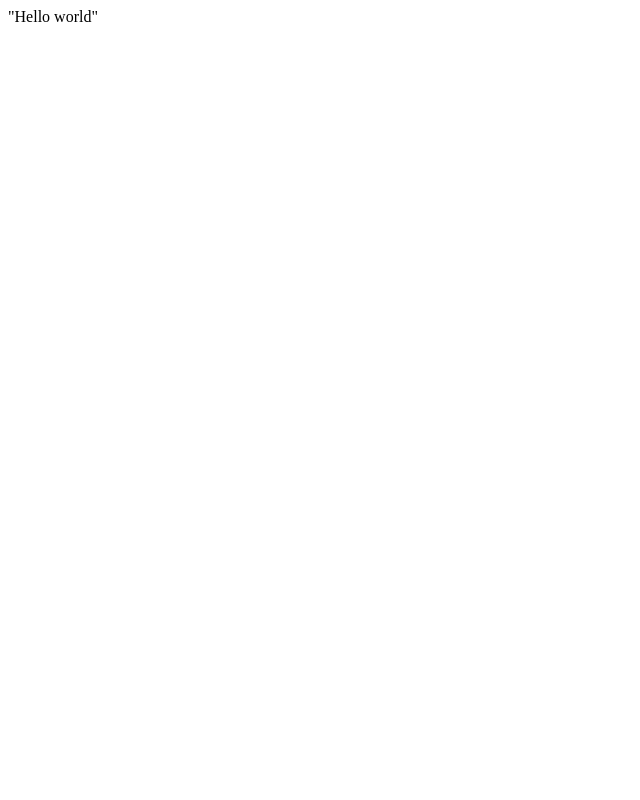
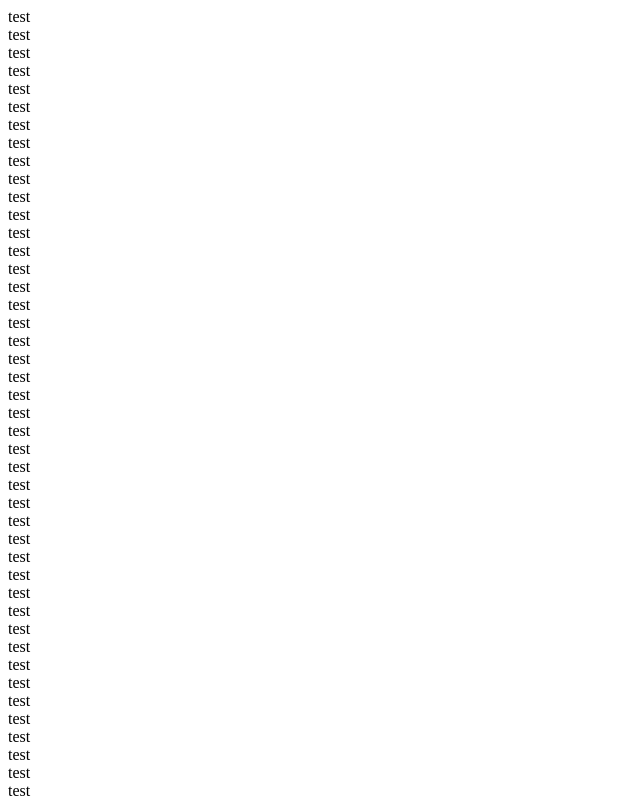
Before and after one commit to miyazakijun/miyazakijun.github.io, a plain HTML site: page index.html in a window 1280 px wide. Shown: the top 800 px of the page, without its empty margins (0-640 px from the left). Drawn offline with Linux system fonts and the light colour scheme.

Commit message:
feat: test

```diff
--- a/index.html
+++ b/index.html
@@ -1 +1,23 @@
-"Hello world"
+<html>
+<body>
+  <div class="background">
+    <div class="wrapper">
+      <div class="contents">
+        <p id="text">
+          test<br>
+          test<br>
+          test<br>
+          test<br>
+          test<br>
+          test<br>
+          test<br>
+          test<br>
+          test<br>
+          test<br>test<br>test<br>test<br>test<br>test<br>test<br>test<br>test<br>test<br>test<br>test<br>test<br>test<br>test<br>test<br>test<br>test<br>test<br>test<br>test<br>test<br>test<br>test<br>test<br>test<br>test<br>test<br>test<br>test<br>test<br>test<br>test<br>test<br>test<br>test<br>test<br>test<br>test<br>test<br>test<br>test<br>test<br>test<br>test<br>test<br>test<br>test<br>test<br>test<br>test<br>test<br>test<br>test<br>test<br>test<br>test<br>test<br>test<br>test<br>test<br>test<br>test<br>test<br>test<br>test<br>test<br>test<br>test<br>test<br>test<br>test<br>test<br>test<br>test<br>test<br>test<br>test<br>test<br>test<br>test<br>test<br>test<br>test<br>test<br>test<br>test<br>test<br>test<br>test<br>test<br>test<br>test<br>test<br>test<br>test<br>test<br>test<br>test<br>test<br>test<br>test<br>test<br>test<br>test<br>test<br>test<br>test<br>test<br>test<br>test<br>test<br>test<br>test<br>test<br>test<br>test<br>test<br>test<br>test<br>
+        </p>
+        <button type="button" onClick="handleClick()">aaa</button>
+      </div>
+    </div>
+  </div>
+</body>
+</html>
```
